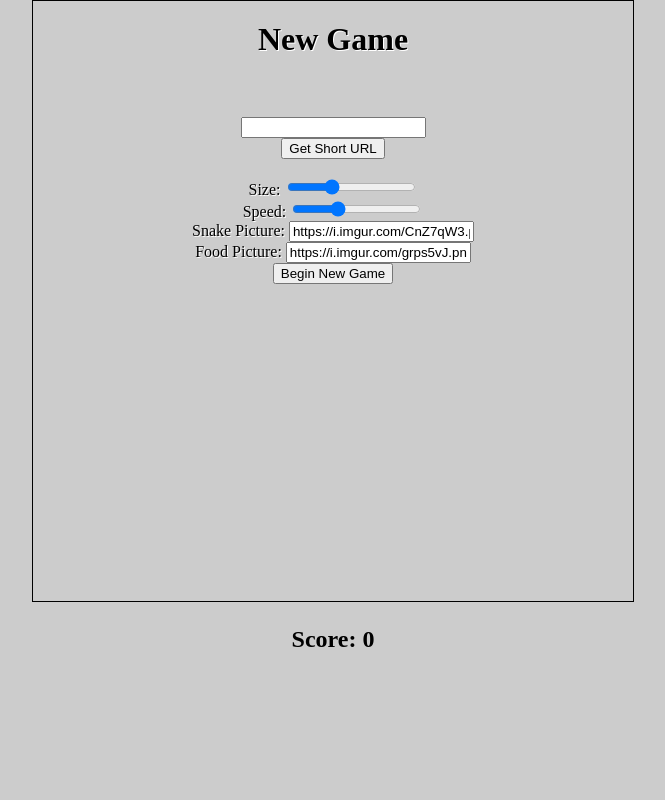
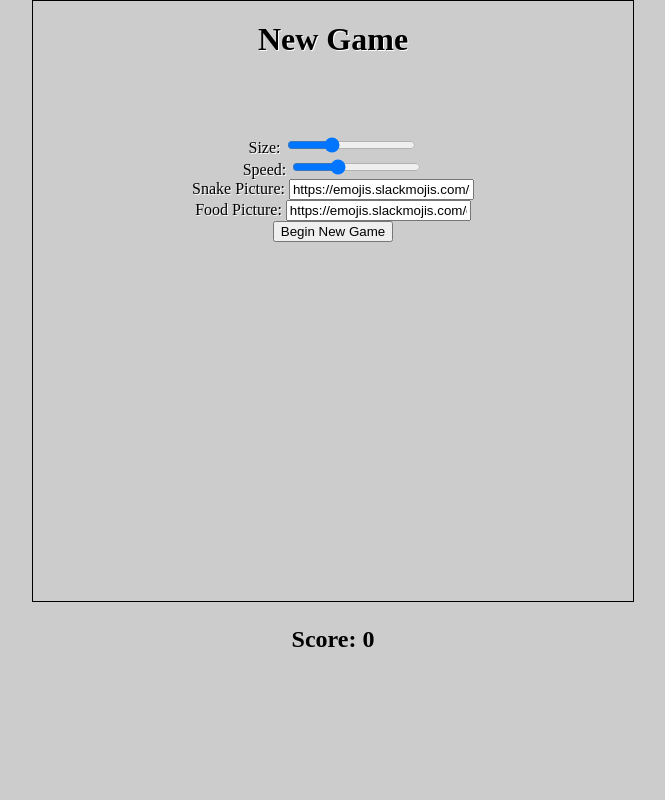
Before and after one commit to vreelb/face-snake, a PHP site: page / in a window 1280 px wide. Shown: the whole page, without its empty margins (307-972 px from the left). Run offline with PHP 8.4, Linux system fonts and the light colour scheme; some libraries are stand-ins or nearby versions.

Commit message:
Removes Google URL shortening
Google no longer supports it, so no new URLs are created.

```diff
--- a/index.php
+++ b/index.php
@@ -12,18 +12,15 @@
 
 </head>
 <body>
-	<script src="http://ajax.googleapis.com/ajax/libs/jquery/2.1.4/jquery.min.js"></script>
+	<script src="https://ajax.googleapis.com/ajax/libs/jquery/3.4.1/jquery.min.js"></script>
 	<script src="https://cdnjs.cloudflare.com/ajax/libs/hammer.js/2.0.4/hammer.min.js"></script>
-	<script src="https://apis.google.com/js/client.js"></script>
 	<script src="./resources/snake.js"></script>
-	<script src="./resources/config.js"></script>
-
 <?php
 
-$scale = @addslashes($_GET["scale"]);
-$speed = @addslashes($_GET["speed"]);
-$snake_url = @addslashes($_GET["snake_url"]);
-$food_url = @addslashes($_GET["food_url"]);
+$scale = filter_input(INPUT_GET, "scale", FILTER_VALIDATE_INT);
+$speed = filter_input(INPUT_GET, "speed", FILTER_VALIDATE_INT);
+$snake_url = filter_input(INPUT_GET, "snake_url", FILTER_VALIDATE_URL);
+$food_url = filter_input(INPUT_GET, "food_url", FILTER_VALIDATE_URL);
 
 function default_val(&$var, $default) {
 	if (empty($var) || (intval($default)&&(!intval($var)||(intval($var)<=0)))) {
@@ -33,8 +30,9 @@ function default_val(&$var, $default) {
 
 default_val($scale, 20);
 default_val($speed, intval($scale/2));
-default_val($snake_url, "https://i.imgur.com/CnZ7qW3.png");
-default_val($food_url, "https://i.imgur.com/grps5vJ.png");
+default_val($snake_url, "https://emojis.slackmojis.com/emojis/images/1563480763/5999/meow_party.gif");
+default_val($food_url, "https://emojis.slackmojis.com/emojis/images/1457563042/312/doge.png");
+
 ?>
 	<script>
 		var ops = {};
@@ -57,11 +55,6 @@ default_val($food_url, "https://i.imgur.com/grps5vJ.png");
 			<div id="overlay-message">New Game</div><br>
 			<span id="overlay-score"></span>
 		</h1>
-		<form id="url">
-			<input type="text" id="short-url"><br>
-			<button type="button" onclick="getShortURL(window.location.href
-);">Get Short URL</button>
-		</form>
 		<br>
 		<form id= "new-game">
 			<label>Size: <input type="range" id="scale" name="scale" min="10" max="40" value="<?= $scale ?>"></label>
--- a/resources/config.sample.js
+++ /dev/null
@@ -1 +0,0 @@
-var api = { "key": "000000000000000000000000000000000000000" };
--- a/resources/snake.js
+++ b/resources/snake.js
@@ -61,7 +61,6 @@ function runGame(ops) {
 			case "w":	next_loc[0]--;	break;
 			default: break;
 		}
-		//console.log(game.snake.direction+" moving towards "+next_loc);
 
 		if ((next_loc[0] < 0)||(next_loc[1] < 0)||(next_loc[0] === game.width)||(next_loc[1] === game.height)) { // does it hit a wall?
 			console.log("LOSS: snake hit wall\nSCORE: "+ game.score);
@@ -98,7 +97,7 @@ function runGame(ops) {
 	}
 	food_pic.onerror = function() {
 		console.log("Error with food image, using default.");
-		game.food.pic = food_pic.src = "https://i.imgur.com/grps5vJ.png";
+		game.food.pic = food_pic.src = "https://emojis.slackmojis.com/emojis/images/1457563042/312/doge.png";
 	}
 	snake_pic.onload = function() {
 		for (var node of game.snake.loc) {
@@ -107,7 +106,7 @@ function runGame(ops) {
 	}
 	snake_pic.onerror = function() {
 		console.log("Error with snake image, using default.");
-		game.snake.pic = snake_pic.src = "https://i.imgur.com/CnZ7qW3.png";
+		game.snake.pic = snake_pic.src = "https://emojis.slackmojis.com/emojis/images/1563480763/5999/meow_party.gif";
 	}
 
 	$(document).keydown( function(e) {
@@ -151,24 +150,6 @@ function runGame(ops) {
 
 }
 
-function getShortURL(long_url) {
-	gapi.client.setApiKey(api.key);
-	gapi.client.load('urlshortener', 'v1', function() {
-		var request = gapi.client.urlshortener.url.insert({
-			'resource': {
-				'longUrl': long_url
-			}
-		});
-		var response = request.execute( function(response) {
-			if (response.error) {
-				console.log('Error. ' + response.error.message);
-			} else {
-				$('#short-url').val(response.id).select().focus();
-			}
-		});
-	});
-}
-
 function softSubmit(ops) {
 	if ( (ops.scale === $("#scale").val()) && (ops.speed === $("#speed").val()) && (ops.snake_url === $("#snake_url").val()) && (ops.food_url === $("#food_url").val()) ) {
 		console.log("No options changed, starting game with current options.");
```
Also changed, not shown: README.md, 1 other file.
